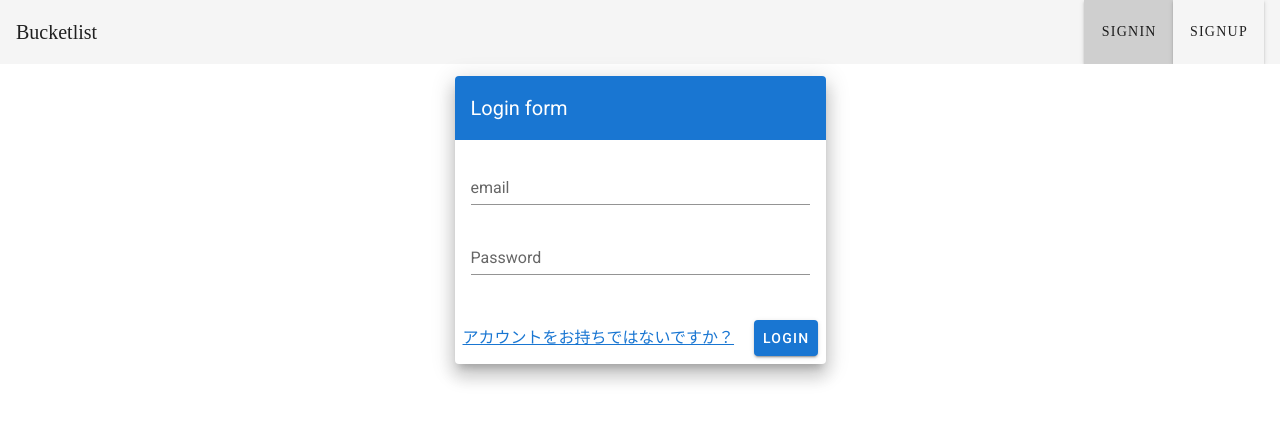
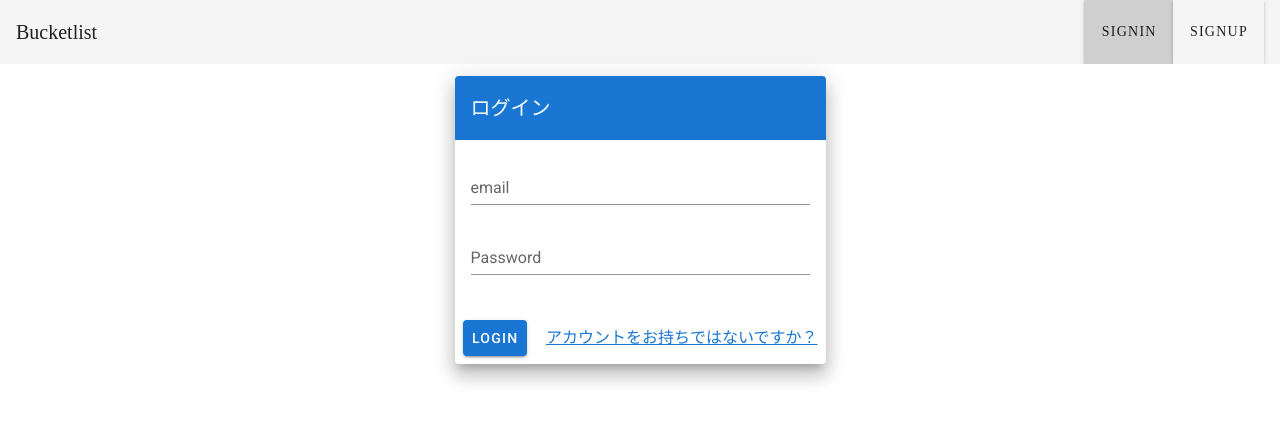
Before and after one commit to mottox2/bucketlist-frontend, a Vue app: page /signin in a window 1280 px wide. Shown: the top 422 px of the page. Built offline with nearby package versions, Linux system fonts and the light colour scheme.

Commit message:
screen update

```diff
--- a/src/pages/Signin.vue
+++ b/src/pages/Signin.vue
@@ -5,7 +5,7 @@
         <v-col cols="12" sm="8" md="4">
           <v-card class="elevation-12">
             <v-toolbar color="primary" dark flat>
-              <v-toolbar-title>Login form</v-toolbar-title>
+              <v-toolbar-title>ログイン</v-toolbar-title>
               <v-spacer />
             </v-toolbar>
             <v-card-text>
@@ -27,11 +27,11 @@
               </v-form>
             </v-card-text>
             <v-card-actions>
+              <v-btn color="primary" v-on:click="signin">Login</v-btn>
+              <v-spacer />
               <router-link to="/signup">
                 アカウントをお持ちではないですか？
               </router-link>
-              <v-spacer />
-              <v-btn color="primary" v-on:click="signin">Login</v-btn>
             </v-card-actions>
           </v-card>
         </v-col>
@@ -41,16 +41,12 @@
 </template>
 
 <script>
-
-
 export default {
   name: "signin",
   data() {
     return {
-      user_id: "",
       email: "",
       password: "",
-      token: "",
     };
   },
   methods: {
@@ -65,5 +61,3 @@ export default {
   },
 };
 </script>
-
-<style></style>
--- a/src/pages/Signup.vue
+++ b/src/pages/Signup.vue
@@ -5,7 +5,7 @@
         <v-col cols="12" sm="8" md="4">
           <v-card class="elevation-12">
             <v-toolbar color="primary" dark flat>
-              <v-toolbar-title>New User</v-toolbar-title>
+              <v-toolbar-title>新規ユーザ登録</v-toolbar-title>
               <v-spacer />
             </v-toolbar>
             <v-card-text>
@@ -34,11 +34,11 @@
               </v-form>
             </v-card-text>
             <v-card-actions>
+              <v-btn color="primary" v-on:click="signup">signup</v-btn>
+              <v-spacer />
               <router-link to="/signin">
                 アカウントをお持ちの方はこちら
               </router-link>
-              <v-spacer />
-              <v-btn color="primary" v-on:click="signup">signup</v-btn>
             </v-card-actions>
           </v-card>
         </v-col>
@@ -66,7 +66,7 @@ export default {
           email: this.email,
           password: this.password,
         };
-        console.log(data);
+
         axios.post("/api/v1/users/", data).then(function (response) {
           console.log(response);
         });
```
